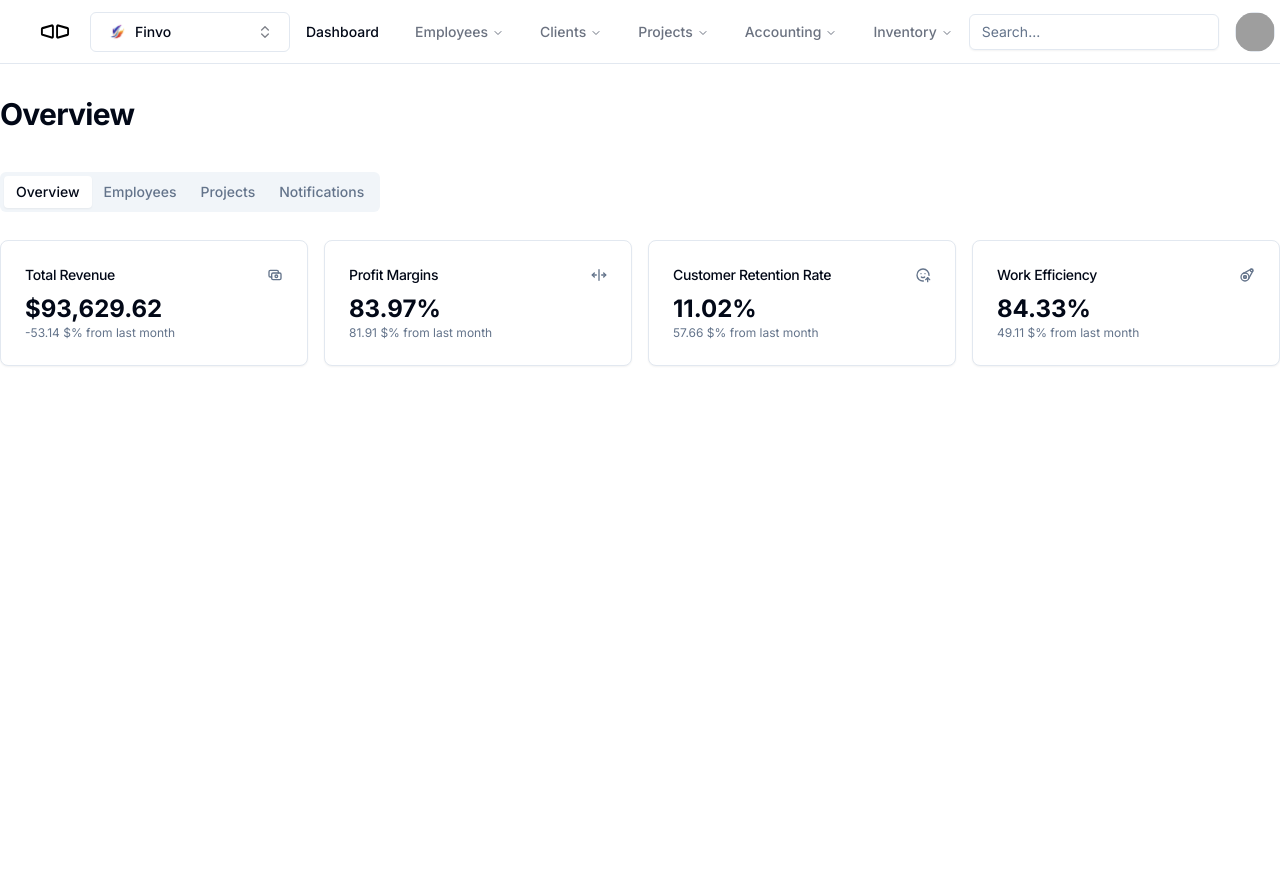
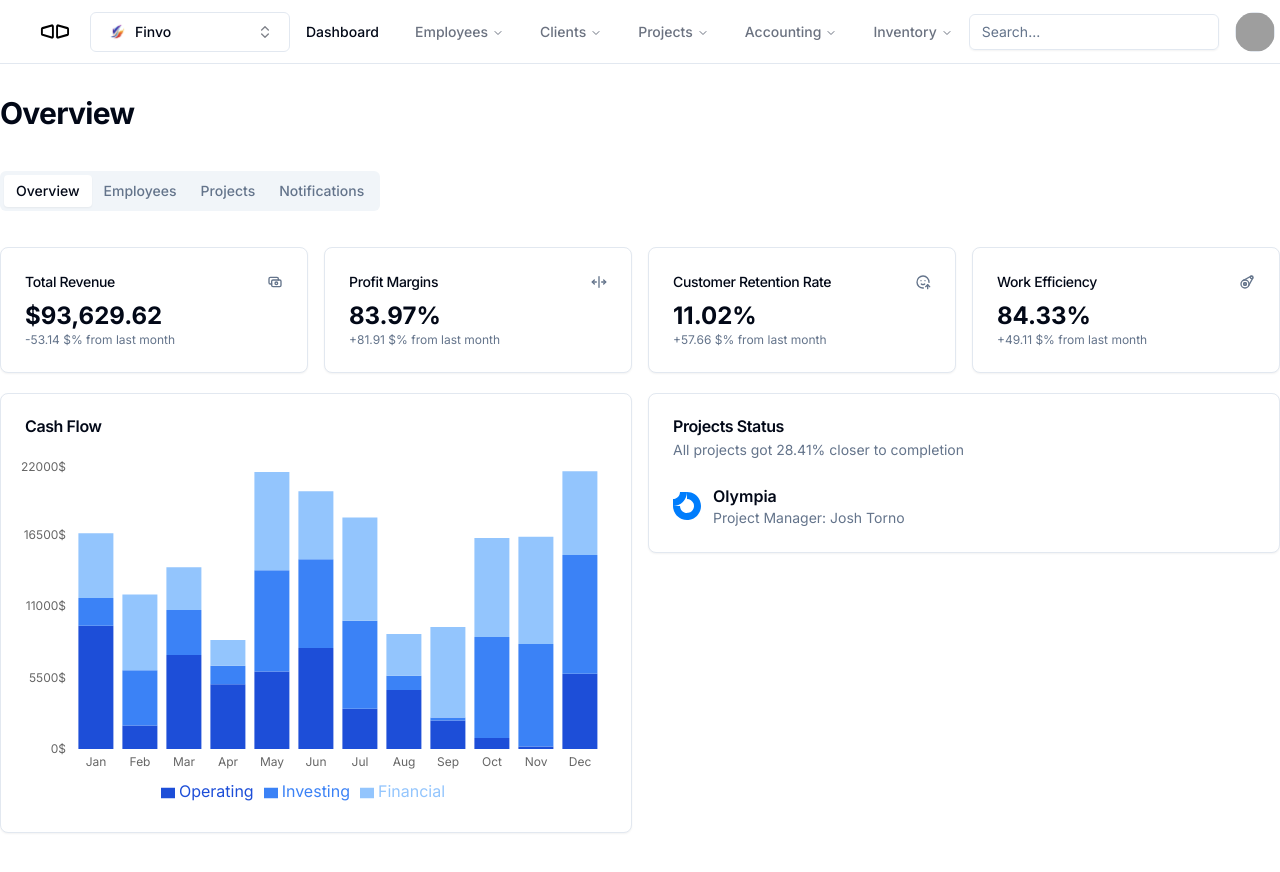
Before and after one commit to OntaxAT/ontax-web-client, a Next.js app: page /dash in a window 1280 px wide. Before the commit the page ends 800 px from the top, so only its background shows below. Built offline with nearby package versions, Linux system fonts and the light colour scheme; grey boxes are pictures that could not be loaded.

Commit message:
feat(dashboard): Add overview cash flow chart

```diff
--- a/app/(internal)/components/top-nav/InternalTopNav.tsx
+++ b/app/(internal)/components/top-nav/InternalTopNav.tsx
@@ -22,7 +22,7 @@ import TopNavMenu from './TopNavMenu';
  */
 const InternalTopNav: FC = () => {
   return (
-    <div className="flex justify-center h-16 w-full mx-auto px-5 xl:px-0 border-b">
+    <div className="fixed flex justify-center h-16 w-full mx-auto px-5 xl:px-0 border-b">
       <div className="flex items-center justify-between w-full px-10">
         <div className="grid grid-flow-col gap-5 shrink-0">
           <Link href="/dash" className="flex items-center space-x-4">
--- a/app/(internal)/dash/components/tabs/OverviewTab.tsx
+++ b/app/(internal)/dash/components/tabs/OverviewTab.tsx
@@ -1,11 +1,23 @@
+import { Branding1 } from '@/components/icons/BrandingPlaceholders';
 import TbArrowBarBoth from '@/components/icons/TbArrowBarBoth';
 import TbAsset from '@/components/icons/TbAsset';
 import TbCash from '@/components/icons/TbCash';
 import TbMoodUp from '@/components/icons/TbMoodUp';
 import { IIconProps } from '@/components/icons/types/icons';
+import { Avatar, AvatarImage } from '@/components/ui/avatar';
 import { Card, CardContent, CardHeader, CardTitle } from '@/components/ui/card';
 import { cn } from '@/lib/utils';
 import { FC } from 'react';
+import {
+  Bar,
+  BarChart,
+  CartesianGrid,
+  Legend,
+  ResponsiveContainer,
+  Tooltip,
+  XAxis,
+  YAxis
+} from 'recharts';
 
 const cardItems: Array<{
   title: string;
@@ -62,13 +74,90 @@ const cardItems: Array<{
   }
 ];
 
+const cashFlowData: Array<{ name: string; ocf: number; icf: number; fcf: number }> = [
+  {
+    name: 'Jan',
+    ocf: Math.random() * 10000,
+    icf: Math.random() * 10000,
+    fcf: Math.random() * 10000
+  },
+  {
+    name: 'Feb',
+    ocf: Math.random() * 10000,
+    icf: Math.random() * 10000,
+    fcf: Math.random() * 10000
+  },
+  {
+    name: 'Mar',
+    ocf: Math.random() * 10000,
+    icf: Math.random() * 10000,
+    fcf: Math.random() * 10000
+  },
+  {
+    name: 'Apr',
+    ocf: Math.random() * 10000,
+    icf: Math.random() * 10000,
+    fcf: Math.random() * 10000
+  },
+  {
+    name: 'May',
+    ocf: Math.random() * 10000,
+    icf: Math.random() * 10000,
+    fcf: Math.random() * 10000
+  },
+  {
+    name: 'Jun',
+    ocf: Math.random() * 10000,
+    icf: Math.random() * 10000,
+    fcf: Math.random() * 10000
+  },
+  {
+    name: 'Jul',
+    ocf: Math.random() * 10000,
+    icf: Math.random() * 10000,
+    fcf: Math.random() * 10000
+  },
+  {
+    name: 'Aug',
+    ocf: Math.random() * 10000,
+    icf: Math.random() * 10000,
+    fcf: Math.random() * 10000
+  },
+  {
+    name: 'Sep',
+    ocf: Math.random() * 10000,
+    icf: Math.random() * 10000,
+    fcf: Math.random() * 10000
+  },
+  {
+    name: 'Oct',
+    ocf: Math.random() * 10000,
+    icf: Math.random() * 10000,
+    fcf: Math.random() * 10000
+  },
+  {
+    name: 'Nov',
+    ocf: Math.random() * 10000,
+    icf: Math.random() * 10000,
+    fcf: Math.random() * 10000
+  },
+  {
+    name: 'Dec',
+    ocf: Math.random() * 10000,
+    icf: Math.random() * 10000,
+    fcf: Math.random() * 10000
+  }
+];
+
+// const projects: Array<{ name: string; manager: string; avatar: string; progess: number }> = [{}];
+
 /**
  * Overview tab for the dashboard
  */
 const OverviewTab: FC = () => {
   return (
-    <div className="grid gap-5 mt-7">
-      <div className="grid gap-4 md:grid-cols-2 lg:grid-cols-4">
+    <div className="flex flex-col h-full gap-5">
+      <div className="grid gap-4 md:grid-cols-2 lg:grid-cols-4 mt-7">
         {cardItems.map((item, index) => {
           const trendColor =
             item.content.comparison.value > 0
@@ -82,7 +171,8 @@ const OverviewTab: FC = () => {
               </CardHeader>
               <CardContent>
                 <p className="text-2xl font-bold">{item.content.amount}</p>
-                <p className={cn('text-xs text-muted-foreground', trendColor)}>
+                <p className={cn('text-xs text-muted-foreground transition-colors', trendColor)}>
+                  {item.content.comparison.value > 0 ? '+' : ''}
                   {item.content.comparison.value.toFixed(2)} ${item.content.comparison.label}
                 </p>
               </CardContent>
@@ -90,6 +180,63 @@ const OverviewTab: FC = () => {
           );
         })}
       </div>
+      <div className="flex-1 grid gap-4 grid-cols-1 md:grid-cols-2 mb-10">
+        <Card className="h-fit">
+          <CardHeader className="flex flex-col space-y-1.5 p-6">
+            <h3 className="font-semibold leading-none tracking-tight">Cash Flow</h3>
+          </CardHeader>
+          <CardContent className="p-6 pt-0 pl-2">
+            <ResponsiveContainer width="100%" height={350}>
+              <BarChart data={cashFlowData}>
+                {/* <CartesianGrid strokeDasharray="3 3" /> */}
+                <XAxis dataKey="name" axisLine={false} tickLine={false} fontSize={12} />
+                <YAxis axisLine={false} tickLine={false} fontSize={12} unit="$" />
+                <Legend />
+                <Bar
+                  name="Operating"
+                  dataKey="ocf"
+                  stackId="a"
+                  fill="#1d4ed8"
+                  className="fill-blue-700"
+                />
+                <Bar
+                  name="Investing"
+                  dataKey="icf"
+                  stackId="a"
+                  fill="#3b82f6"
+                  className="fill-blue-500"
+                />
+                <Bar
+                  name="Financial"
+                  dataKey="fcf"
+                  stackId="a"
+                  fill="#93c5fd"
+                  className="fill-blue-300"
+                />
+              </BarChart>
+            </ResponsiveContainer>
+          </CardContent>
+        </Card>
+        <Card className="h-fit">
+          <CardHeader>
+            <h3 className="font-semibold leading-none tracking-tight">Projects Status</h3>
+            <p className="text-sm text-muted-foreground">
+              All projects got {(Math.random() * 100).toFixed(2)}% closer to completion
+            </p>
+          </CardHeader>
+          <CardContent>
+            <div className="space-y-8">
+              <div className="flex items-center">
+                <Branding1 className="w-7 h-7" />
+                <div className="flex flex-col ml-3">
+                  <p className="font-semibold">Olympia</p>
+                  <p className="text-sm text-muted-foreground">Project Manager: Josh Torno</p>
+                </div>
+              </div>
+            </div>
+          </CardContent>
+        </Card>
+      </div>
     </div>
   );
 };
--- a/app/(internal)/dash/page.tsx
+++ b/app/(internal)/dash/page.tsx
@@ -8,7 +8,8 @@ const Dashboard: FC = () => {
   return (
     <>
       <h1 className="text-3xl font-bold tracking-tight">Overview</h1>
-      <Tabs defaultValue="overview" className="mt-10">
+      <Tabs defaultValue="overview" className="flex flex-col flex-1 mt-10">
+        <div>
           <TabsList>
             <TabsTrigger value="overview">Overview</TabsTrigger>
             <TabsTrigger
@@ -30,7 +31,8 @@ const Dashboard: FC = () => {
               Notifications
             </TabsTrigger>
           </TabsList>
-        <TabsContent value="overview">
+        </div>
+        <TabsContent value="overview" className="flex-1">
           <OverviewTab />
         </TabsContent>
       </Tabs>
--- a/app/(internal)/layout.tsx
+++ b/app/(internal)/layout.tsx
@@ -3,9 +3,11 @@ import InternalTopNav from './components/top-nav/InternalTopNav';
 
 const RootLayout: FC<{ children: ReactNode }> = ({ children }) => {
   return (
-    <div className="flex flex-col items-center h-screen w-screen">
+    <div className="flex flex-col items-center h-screen">
       <InternalTopNav />
-      <div className="flex-1 pt-8 px-5 xl:px-0 w-full max-w-7xl">{children}</div>
+      <div className="flex flex-col flex-1 mt-[63px] pt-8 px-5 xl:px-0 w-full max-w-7xl">
+        {children}
+      </div>
     </div>
   );
 };
--- /dev/null
+++ b/components/icons/BrandingPlaceholders.tsx
@@ -0,0 +1,31 @@
+import { FC } from 'react';
+import { IIconProps } from './types/icons';
+
+export const Branding1: FC<IIconProps> = props => {
+  return (
+    <svg
+      xmlns="http://www.w3.org/2000/svg"
+      width="40"
+      height="40"
+      viewBox="0 0 40 40"
+      strokeLinecap="round"
+      strokeLinejoin="round"
+      {...props}
+    >
+      <path
+        className="ccustom"
+        fill-rule="evenodd"
+        clip-rule="evenodd"
+        d="M25.5557 11.6853C23.9112 10.5865 21.9778 10 20 10V0C23.9556 0 27.8224 1.17298 31.1114 3.37061C34.4004 5.56823 36.9638 8.69181 38.4776 12.3463C39.9913 16.0008 40.3874 20.0222 39.6157 23.9018C38.844 27.7814 36.9392 31.3451 34.1421 34.1421C31.3451 36.9392 27.7814 38.844 23.9018 39.6157C20.0222 40.3874 16.0008 39.9913 12.3463 38.4776C8.69181 36.9638 5.56823 34.4004 3.37061 31.1114C1.17298 27.8224 0 23.9556 0 20H10C10 21.9778 10.5865 23.9112 11.6853 25.5557C12.7841 27.2002 14.3459 28.4819 16.1732 29.2388C18.0004 29.9957 20.0111 30.1937 21.9509 29.8078C23.8907 29.422 25.6725 28.4696 27.0711 27.0711C28.4696 25.6725 29.422 23.8907 29.8078 21.9509C30.1937 20.0111 29.9957 18.0004 29.2388 16.1732C28.4819 14.3459 27.2002 12.7841 25.5557 11.6853Z"
+        fill="#007DFC"
+      ></path>
+      <path
+        className="ccustom"
+        fill-rule="evenodd"
+        clip-rule="evenodd"
+        d="M10 5.16562e-07C10 1.31322 9.74135 2.61358 9.2388 3.82683C8.73625 5.04009 7.99966 6.14248 7.07107 7.07107C6.14249 7.99966 5.0401 8.73625 3.82684 9.2388C2.61358 9.74134 1.31322 10 5.4439e-06 10L5.00679e-06 20C2.62644 20 5.22716 19.4827 7.65368 18.4776C10.0802 17.4725 12.285 15.9993 14.1421 14.1421C15.9993 12.285 17.4725 10.0802 18.4776 7.65367C19.4827 5.22715 20 2.62643 20 -3.81469e-06L10 5.16562e-07Z"
+        fill="#007DFC"
+      ></path>
+    </svg>
+  );
+};
--- a/package.json
+++ b/package.json
@@ -29,7 +29,7 @@
     "react": "^18",
     "react-dom": "^18",
     "react-hook-form": "^7.47.0",
-    "recharts": "^2.9.0",
+    "recharts": "^2.9.1",
     "tailwind-merge": "^1.14.0",
     "tailwindcss-animate": "^1.0.7"
   },
@@ -37,6 +37,7 @@
     "@types/node": "^20",
     "@types/react": "^18",
     "@types/react-dom": "^18",
+    "@types/recharts": "^1.8.26",
     "autoprefixer": "^10",
     "eslint": "^8",
     "eslint-config-next": "13.5.6",
```
Lines whose indentation alone changed are shown as unchanged.
